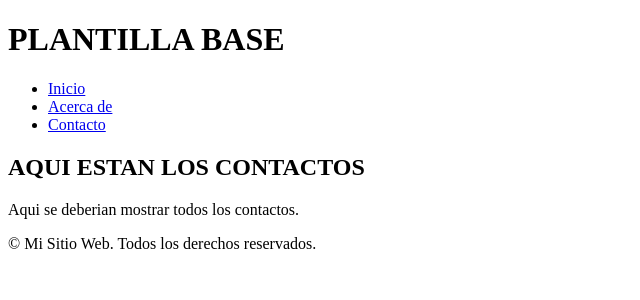
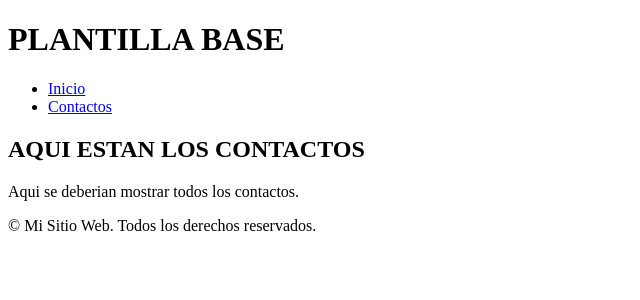
Before and after one commit to AlexSG29/fms_maintenance, a Django app: page /contact/list/ in a window 1280 px wide. Shown: the top 300 px of the page, without its empty margins (0-640 px from the left). Run offline with Django 4.2, Linux system fonts and the light colour scheme.

Commit message:
contact rename template

```diff
--- a/contact/views.py
+++ b/contact/views.py
@@ -3,7 +3,7 @@ from .models import Contact
 
 
 def contact_view(request):
-    return render(request, 'contact_app_templates/contact_list.html')
+    return render(request, 'contact_templates/contact_list.html')
 
 """ def contacts_detail_view(request, contact_id):
     contact = Contact.objects.get(pk=contact_id)
--- a/templates/base.html
+++ b/templates/base.html
@@ -13,9 +13,8 @@
         </header>
         <nav>
             <ul>
-                <li><a href="#">Inicio</a></li>
-                <li><a href="#">Acerca de</a></li>
-                <li><a href="#">Contacto</a></li>
+                <li><a href="{% url "dashboard" %}">Inicio</a></li>
+                <li><a href="{% url "contact_view" %}">Contactos</a></li>
             </ul>
         </nav>
         <main>
```
Also changed, not shown: templates/contact_templates/contact_list.html (renamed from templates/contact_app_templates/contact_list.html).
